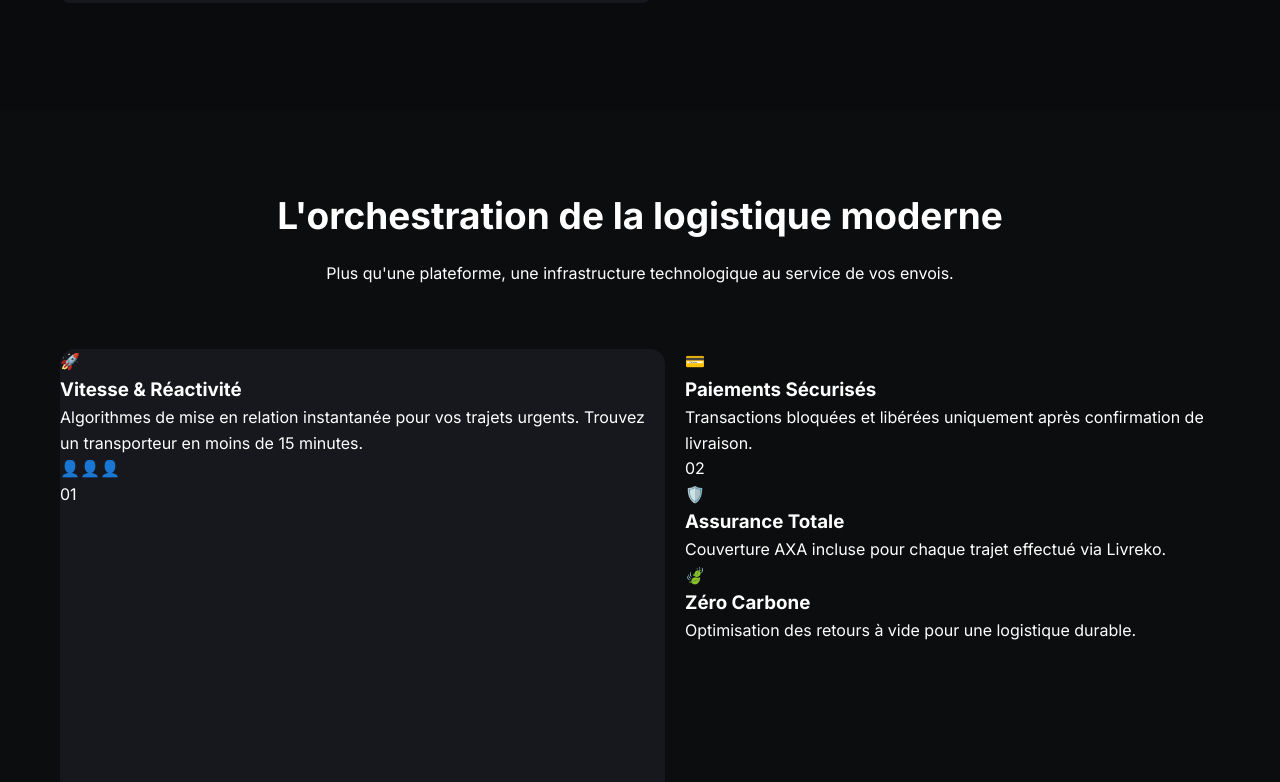
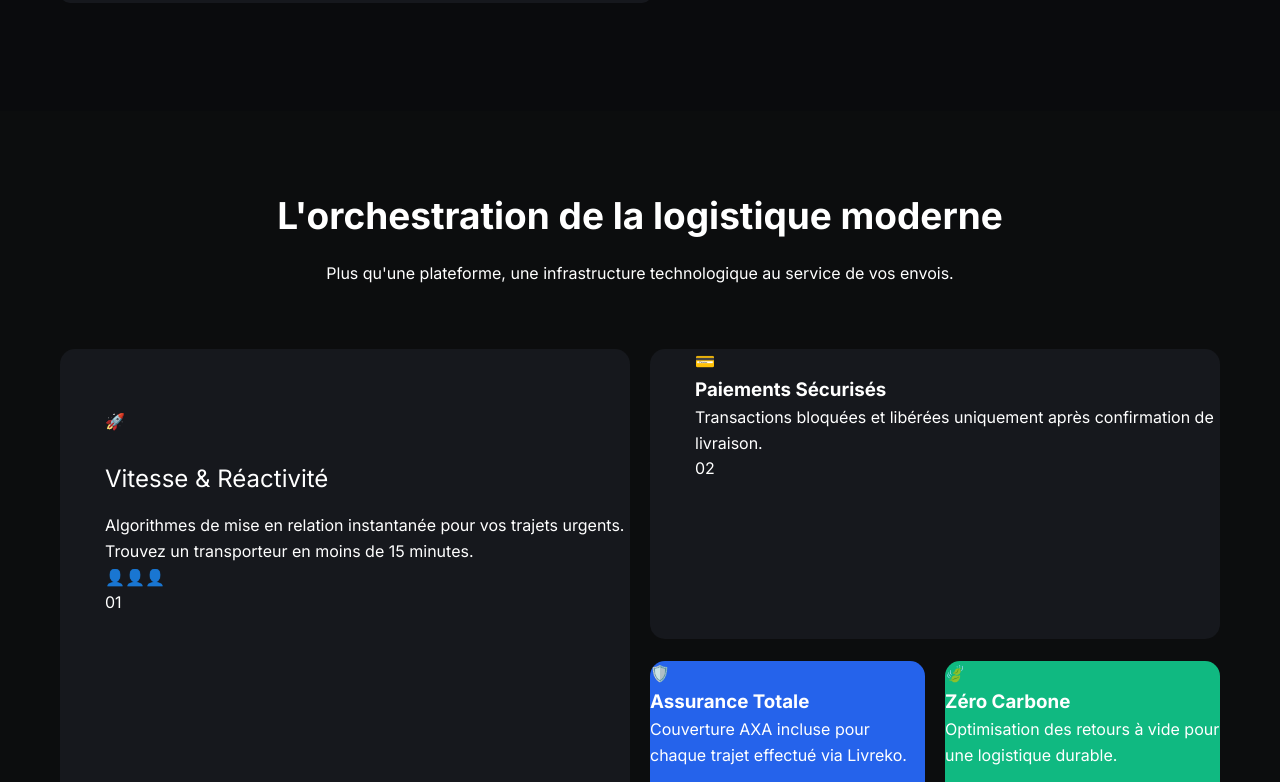
Before and after one commit to DevLaravelNyAina/LIVREKO_FRONTEND, a Vue app: page / in a window 1280 px wide. Shown: the part 898-1680 px from the top of the page. Built offline with nearby package versions, Linux system fonts and the light colour scheme.

Commit message:
update css

```diff
--- a/src/App.vue
+++ b/src/App.vue
@@ -98,25 +98,27 @@ import IconNotification from './components/icon/IconNotification.vue';
                 <div class="icon">🚀</div>
                 <h3>Vitesse & Réactivité</h3>
                 <p>Algorithmes de mise en relation instantanée pour vos trajets urgents. Trouvez un transporteur en moins de 15 minutes.</p>
-                <div class="avatars">👤👤👤</div>
-                <span class="card-number">01</span>
+                <div class="">
+                    <div class="avatars">👤👤👤</div>
+                    <span class="card-number">01</span>
+                </div>
             </div>
             <div class="feature-right-column">
-                <div class="feature-card dark-card row-card">
-                    <div class="icon-square">💳</div>
-                    <div>
+                <div class="feature-card_dark-card_row-card">
+                    <div class="feature-card_dark-card_row-card_status">
+                        <div class="icon-square">💳</div>
                         <h3>Paiements Sécurisés</h3>
                         <p>Transactions bloquées et libérées uniquement après confirmation de livraison.</p>
+                        <span class="card-number">02</span>
                     </div>
-                    <span class="card-number">02</span>
                 </div>
                 <div class="feature-sub-grid">
-                    <div class="feature-card blue-card">
+                    <div class="feature-card_blue-card">
                         <div class="icon">🛡️</div>
                         <h3>Assurance Totale</h3>
                         <p>Couverture AXA incluse pour chaque trajet effectué via Livreko.</p>
                     </div>
-                    <div class="feature-card green-card">
+                    <div class="feature-card_green-card">
                         <div class="icon">🍃</div>
                         <h3>Zéro Carbone</h3>
                         <p>Optimisation des retours à vide pour une logistique durable.</p>
--- a/src/assets/features.css
+++ b/src/assets/features.css
@@ -1,5 +1,7 @@
 .features{
-    padding: 60px;
+    padding-inline: 60px;
+    padding-block-start: 60px;
+    padding-block-end: 30px;
     background-color:#0c0d0e;
 }
 
@@ -17,7 +19,7 @@
     font-size: 1rem;
 }
 
-/*********************** features-grid****************/
+/*********************** features-grid ****************/
 
 .features-grid {
     display: grid;
@@ -29,7 +31,44 @@
 
 .feature-card_large-card_dark-card{
     background-color: var(--card-dark);
-    width: 605px;
     height: 600px;
     border-radius: 15px;
+    padding-inline-start: 45px;
+    padding-top:60px;
 }
+
+.feature-card_large-card_dark-card h3{
+    margin-top: 25px;
+    font-size: 24px;
+    font-weight: 400;
+}
+
+.feature-card_large-card_dark-card p{
+    margin-top: 15px;
+}
+
+.feature-card_dark-card_row-card{
+    background-color: var(--card-dark);
+    height: 290px;
+    border-radius: 15px;
+    padding-inline-start: 45px;
+}
+
+.feature-sub-grid{
+    display: grid;
+    grid-template-columns: repeat(2 , 1fr);
+    margin-block-start: 22px;
+    gap: 20px;
+}
+
+.feature-card_blue-card{
+    background-color: var(--primary-blue);
+    height: 289px;
+    border-radius: 15px;
+}
+
+.feature-card_green-card{
+    background-color: var(--green);
+    height: 289px;
+    border-radius: 15px;
+}
```
